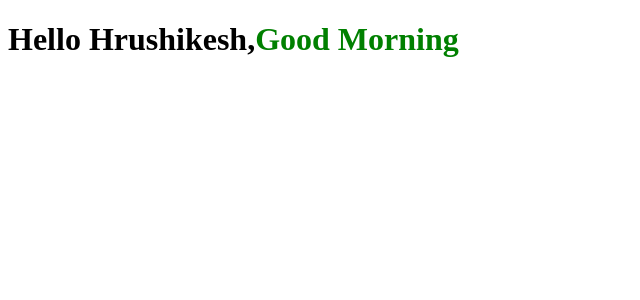
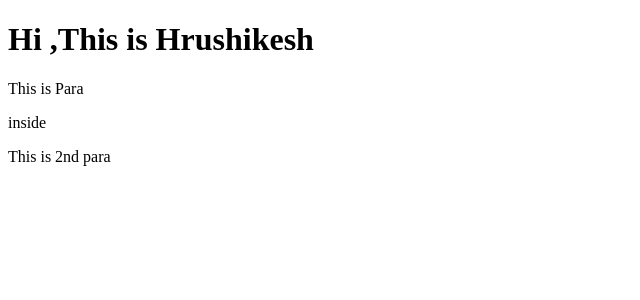
Before and after one commit to hrushikeshpthube/firstapp, a React (Create React App) app: page / in a window 1280 px wide. Shown: the top 300 px of the page, without its empty margins (0-640 px from the left). Built offline with nearby package versions, Linux system fonts and the light colour scheme.

Commit message:
components in react

```diff
--- a/src/App.js
+++ b/src/App.js
@@ -1,24 +1,15 @@
-import './App.css';
+//import './App.css';
+import React from 'react';
+import Heading from './Heading';
+import Para from './Para';
+
 
 function App() {
-  return (
-    <div className="App">
-      <header className="App-header">
-         {/* <img src={logo} className="App-logo" alt="logo" /> */}
-        <p>
-          Edit <code>src/App.js</code> and save to reload.
-        </p>
-        <a
-          className="App-link"
-          href="https://reactjs.org"
-          target="_blank"
-          rel="noopener noreferrer"
-        >
-          Learn React
-        </a>
-      </header>
-    </div>
-  );
+  return (<>
+    <Heading></Heading>
+    <Para></Para>
+  </>
+  )
 }
 
 export default App;
--- /dev/null
+++ b/src/Heading.jsx
@@ -0,0 +1,8 @@
+import React from "react";
+
+function Heading()
+{
+return <h1>Hi ,This is Hrushikesh</h1>;
+}
+
+export default Heading;
--- /dev/null
+++ b/src/Para.jsx
@@ -0,0 +1,15 @@
+import React from "react";
+
+function Para() {
+    return (
+        <>
+            <p>This is Para
+                <p>inside</p>
+            </p>
+
+            <p>This is 2nd para</p>
+        </>
+    );
+}
+
+export default Para;
--- a/src/index.js
+++ b/src/index.js
@@ -1,4 +1,14 @@
-import React from  "react";
+import React from "react";
+import ReactDOM from "react-dom";
+import App from "./App";
+
+
+ReactDOM.render(
+  <App />,
+
+  document.getElementById("root")
+);
+/*import React from  "react";
 import ReactDOM from "react-dom";
 
 const d1=new Date().toLocaleDateString();
@@ -27,3 +37,5 @@ ReactDOM.render(
 
 </>
 ,document.getElementById("root"))
+
+*/
```
